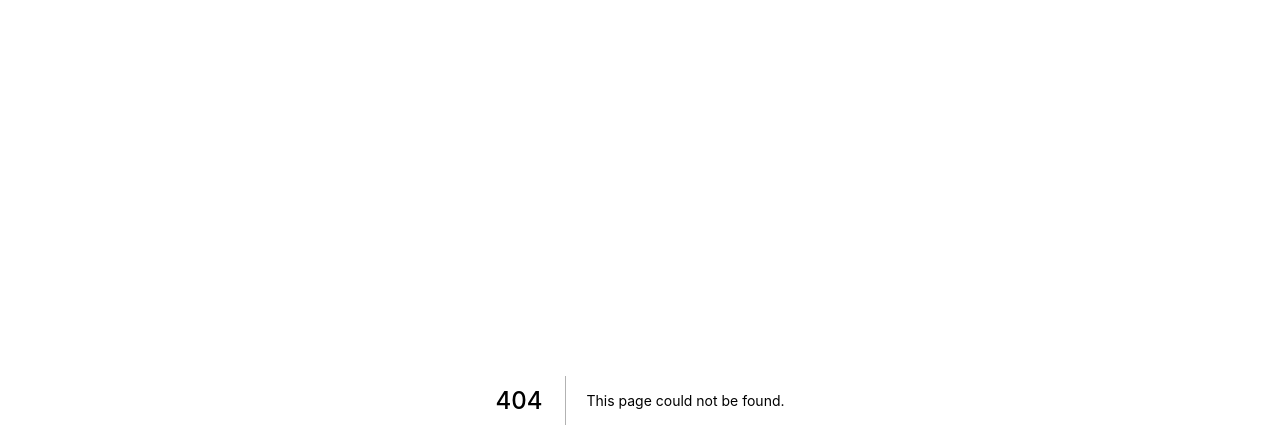
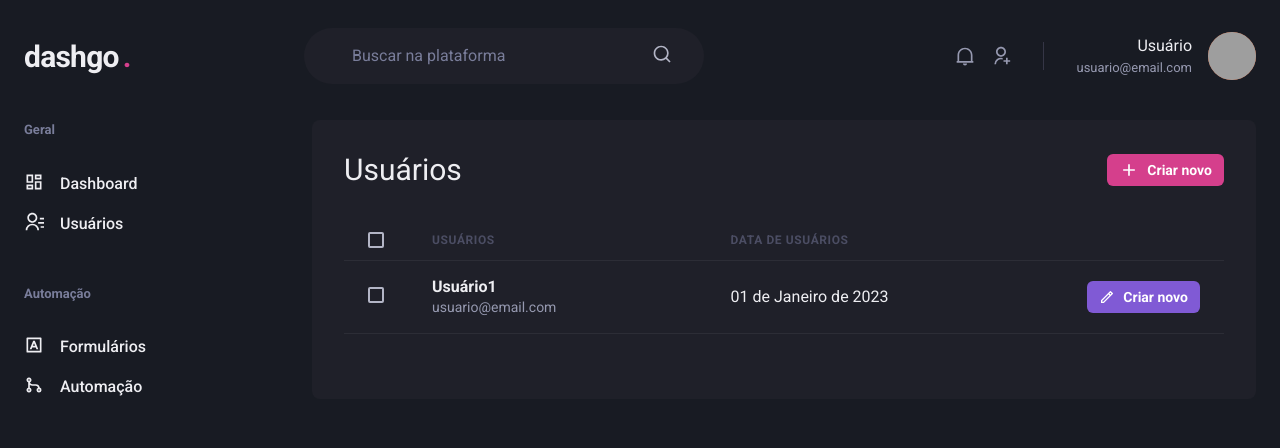
Before and after one commit to RenanArantes/dashgo, a Next.js app: page /users in a window 1280 px wide. Before the commit this address had no page. Shown: the top 448 px of the page. Built offline with nearby package versions, Linux system fonts and the light colour scheme; grey boxes are pictures that could not be loaded.

Commit message:
Paginica: Lista de usuarios

```diff
--- /dev/null
+++ b/src/pages/users/index.tsx
@@ -0,0 +1,90 @@
+import { Box, Button, Checkbox, Flex, Heading, Icon, Table, Tbody, Text, Th, Thead, Tr, Td } from "@chakra-ui/react";
+import { RiAddLine, RiPencilLine } from "react-icons/ri";
+import Header from "../../components/Header";
+import SideBar from "../../components/SideBar";
+
+
+export default function UserList() {
+    return (
+        <Box>
+            <Header />
+            <Flex
+                width="100%"
+                marginY="6"
+                maxWidth={1480}
+                marginX="auto"
+                paddingX="6"
+            >
+                <SideBar />
+
+                <Box flex="1" borderRadius={8} bg="gray.800" padding="8">
+                    <Flex marginBottom="8" justifyContent="space-between" alignItems="center">
+                        <Heading size="lg" fontWeight="normal">
+                            Usuários
+                        </Heading>
+
+                        <Button
+                          as="a"
+                          size="sm"
+                          fontSize="sm"
+                          colorScheme="pink"
+                          leftIcon={<Icon as={RiAddLine}
+                          fontSize="20" />}
+                        >
+                            Criar novo
+                        </Button>
+
+                    </Flex>
+                    <Table colorScheme="whiteAlpha">
+                        <Thead>
+                            <Tr>
+                                <Th paddingX="6" color="gray.300" width="8">
+                                    <Checkbox colorScheme="pink" />
+                                </Th>
+                                <Th>
+                                    Usuários
+                                </Th>
+                                <Th>
+                                    Data de usuários
+                                </Th>
+                                <Th width="8"></Th>
+                            </Tr>
+                        </Thead>
+                        <Tbody>
+                            <Tr>
+                                <Td paddingX="6">
+                                    <Checkbox colorScheme="pink" />
+                                </Td>
+                                <Td>
+                                    <Box>
+                                        <Text fontWeight="bold">
+                                            Usuário1
+                                        </Text>
+                                        <Text fontSize="sm" color="gray.300">
+                                            usuario@email.com
+                                        </Text>
+                                    </Box>
+                                </Td>
+                                <Td>
+                                    01 de Janeiro de 2023
+                                </Td>
+                                <Td>
+                                <Button
+                                    as="a"
+                                    size="sm"
+                                    fontSize="sm"
+                                    colorScheme="purple"
+                                    leftIcon={<Icon as={RiPencilLine}
+                                    fontSize="16" />}
+                                    >
+                                        Criar novo
+                                    </Button>
+                                </Td>
+                            </Tr>
+                        </Tbody>
+                    </Table>
+                </Box>
+            </Flex>
+        </Box>
+    )
+}
```
